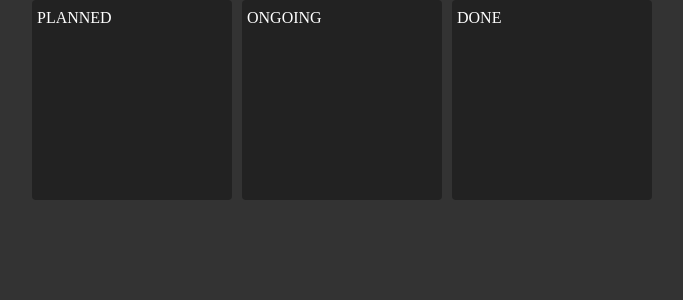
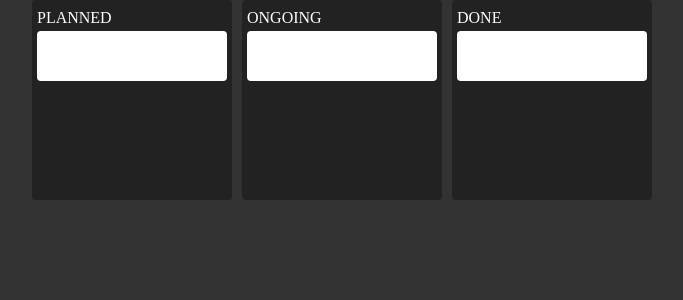
Before and after one commit to esteemayo/kaban-zustand, a React (Vite) app: page / in a window 1280 px wide. Shown: the top 300 px of the page, without its empty margins (298-981 px from the left). Built offline with nearby package versions, Linux system fonts and the light colour scheme.

Commit message:
fix:  add Task component

```diff
--- a/src/components/column/Column.jsx
+++ b/src/components/column/Column.jsx
@@ -1,9 +1,13 @@
+import Task from '../task/Task';
 import './Column.css';
 
 const Column = ({ state }) => {
   return (
-    <div className='column'>{state}</div>
-  )
-}
+    <div className='column'>
+      <p>{state}</p>
+      <Task title='Todo' />
+    </div>
+  );
+};
 
-export default Column
+export default Column;
```
